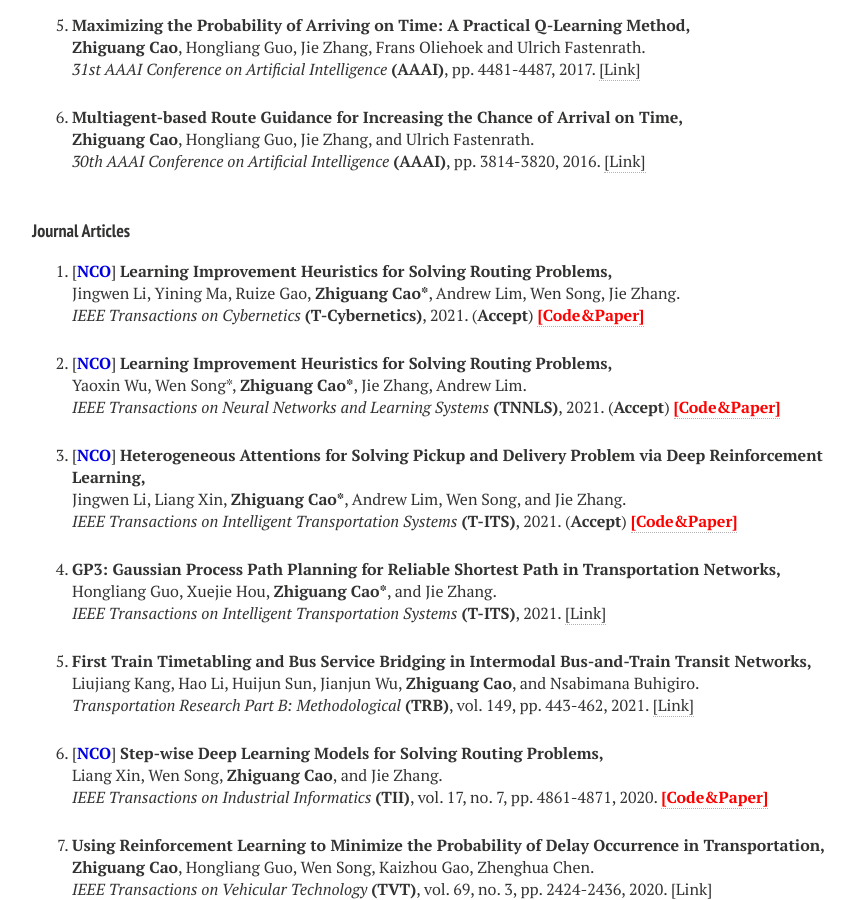
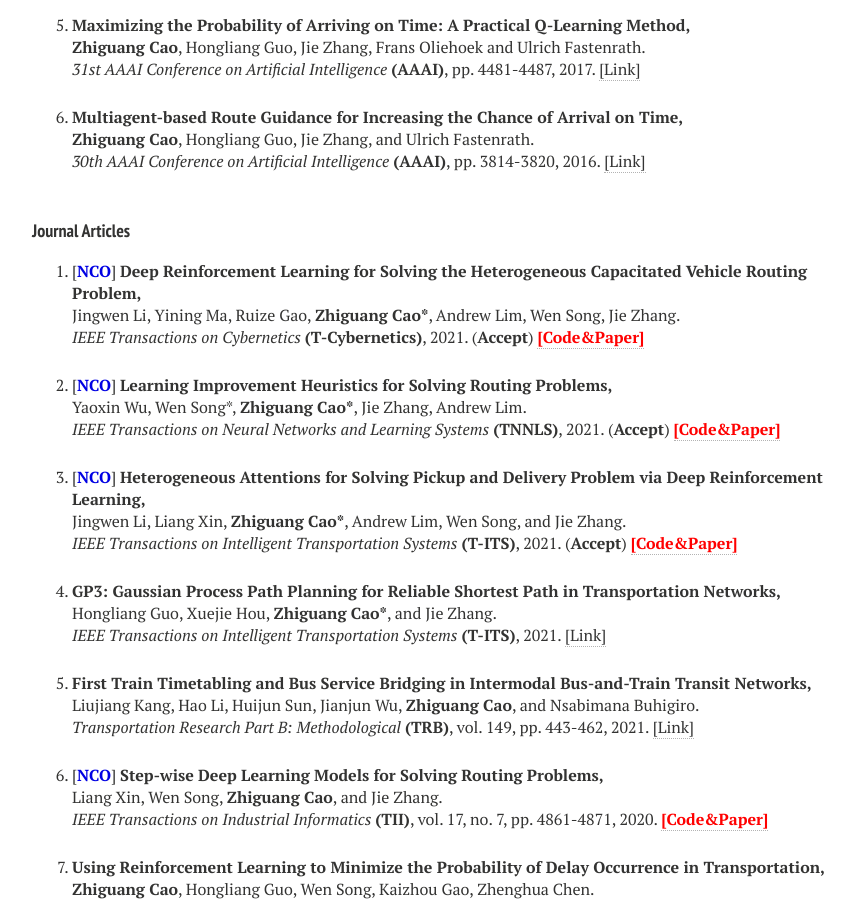
Before and after one commit to zhiguangcaosg/zhiguangcaosg.github.io, a Jekyll site: the page built from publications.md, in a window 1280 px wide and 900 px high, scrolled down 617 px. Shown: the whole window, without its empty margins (288-1143 px from the left). Built offline with Jekyll 4.4.1, drawn with Linux system fonts in a browser that asks for light colours; nearby versions of some CDN libraries.

Commit message:
Update publications.html

```diff
--- a/_layouts/publications.html
+++ b/_layouts/publications.html
@@ -209,7 +209,7 @@ div.bibtex pre { font-size: 75%; overflow: auto;  width: 100%; padding: 0em 0em;
 
 <li>
 <p>
-[<font color="#0000E3"><b>NCO</b></font>] <b>Learning Improvement Heuristics for Solving Routing Problems,</b>
+[<font color="#0000E3"><b>NCO</b></font>] <b>Deep Reinforcement Learning for Solving the Heterogeneous Capacitated Vehicle Routing Problem,</b>
 <br>Jingwen Li, Yining Ma, Ruize Gao, <b>Zhiguang Cao*</b>, Andrew Lim, Wen Song, Jie Zhang.<br>
 <i>IEEE Transactions on Cybernetics</i> <b>(T-Cybernetics)</b>, 2021. (<b>Accept</b>) <a href="https://github.com/Demon0312/HCVRP_DRL"  target="_blank"> <font color="#FF0000"><b>[Code&Paper]</b> </font></a>
 </p>
```
